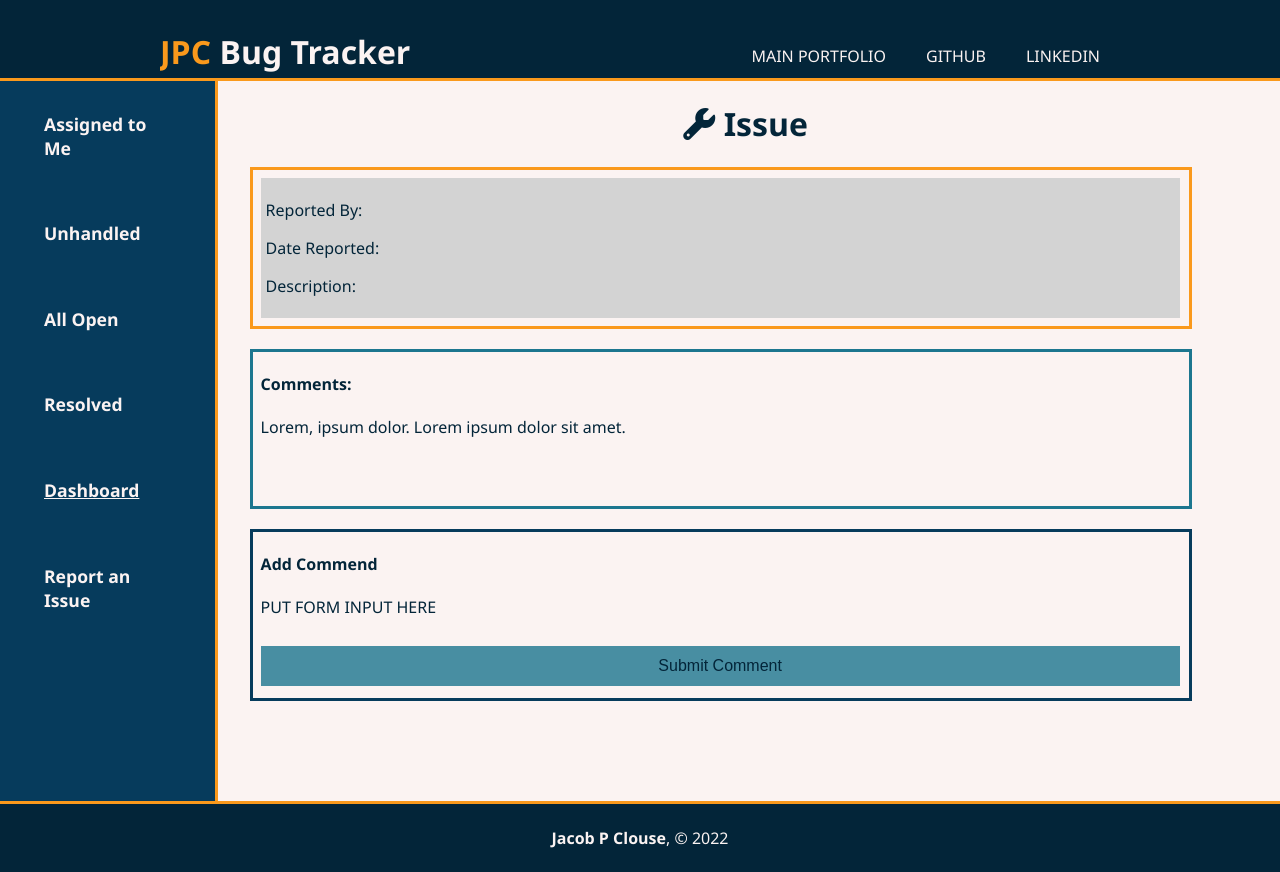
After one commit to jacobpclouse/bugTrackerV2, a Flask app: page /issue in a window 1280 px wide. The commit adds this page. Run offline with Flask 2, Linux system fonts and the light colour scheme; some libraries are stand-ins or nearby versions.

Commit message:
created individual issue page and created styles

```diff
--- a/app.py
+++ b/app.py
@@ -156,7 +156,10 @@ def unhandledIssues():
 
 
 # -=-=-=-=-=-=-=-=-=-=-=-=-=-=-=-=-=-=-=-=-=-=-=-=-=-=-=-=-=-=-=-=-=-=-=-=-=-=-=-=-=-=-=-=
-# # any unhandled issues -- orig
-# @app.route('/unhandled')
-# def unhandledIssues():
-#     return render_template('unhandled.html')
+# # SELECTED SPECIFIC ISSUE /issue/<int:user_id>
+@app.route('/issue')
+def specificIssue():
+    title = "JPC Bug Tracker | Issue No: "
+
+
+    return render_template('selected_issue.html')
--- a/static/css/dashboard-selections.css
+++ b/static/css/dashboard-selections.css
@@ -31,3 +31,61 @@
     font-weight: bold;
     font-size: 1.5rem;
 }
+
+
+
+/* Individual issues sytles */
+
+.issue-left,
+.issue-right {
+    width: 95%;
+    background-color: var(--clr-background);
+    margin-bottom: 20px;
+    text-align: left;
+    padding-left: 8px;
+    border: var(--clr-accent) 3px solid;
+    color: var(--clr-dark);
+    min-height: 20vh;
+}
+
+.issue-right:nth-child(even){
+    border: var(--clr-light) 3px solid;
+}
+
+.issue-right:nth-child(odd){
+    border: var(--clr-drk-v2) 3px solid;
+}
+
+
+.issue-left h1,
+.issue-right h1 {
+    font-weight: bold;
+    font-size: 1.5rem;
+}
+
+.issue-left div {
+    width: 99%;
+    background-color: var(--clr-border);
+    padding: 5px;
+    /* border: var(--clr-drk-v2) 3px solid; */
+    margin-top: 8px;
+    margin-bottom: 8px;
+
+}
+
+.specialBtn {
+    width: 99%;
+    height: 40px;
+    margin-top: 12px;
+    margin-bottom: 12px;
+    border: none;
+    background-color: var(--clr-light-transparent);
+    color: var(--clr-dark);
+    font-size: 1rem;
+}
+
+.specialBtn:hover{
+    background-color: var(--clr-accent);
+    font-weight: bold;
+
+}
--- /dev/null
+++ b/templates/selected_issue.html
@@ -0,0 +1,120 @@
+<!DOCTYPE html>
+<html lang="en">
+
+<head>
+  <meta charset="UTF-8">
+  <meta name="viewport" content="width=device-width, initial-scale=1.0">
+
+  <!-- SEO -->
+  <meta name="description" content="A new bug tracker by Jacob P Clouse">
+  <meta name="keywords" content="bug tracker">
+  <meta name="author" content="Jacob P Clouse">
+
+  <!-- Font Awesome -->
+  <script src="https://kit.fontawesome.com/26c2ec2f36.js" crossorigin="anonymous"></script>
+  <link href="https://fonts.googleapis.com/css?family=Source+Code+Pro:400,900|Source+Sans+Pro:300,900&display=swap"
+    rel="stylesheet">
+
+  <!-- Styles -->
+  <link rel="stylesheet" type="text/css" href="{{ url_for('static', filename='/css/style.css') }}">
+  <link rel="stylesheet" type="text/css" href="{{ url_for('static', filename='/css/dashboard-selections.css') }}">
+
+  <!-- Title of the Page -->
+  <title>JPC Bug Tracker | Issue</title>
+  <!-- ^^ have it so that the title of the issue comes through -->
+  <link rel="icon" type="image/x-icon" href="{{ url_for('static', filename='/images/favicon3.svg') }}">
+</head>
+
+<body>
+
+  <header>
+    <div class="container">
+      <div id="branding">
+        <h1><span class="highlight"> JPC </span> Bug Tracker</h1>
+      </div>
+      <nav>
+        <ul>
+          <li><a href="https://jacobpclouse.me/" target="_blank">Main Portfolio</a></li>
+          <li><a href="https://github.com/jacobpclouse" target="_blank">Github</a></li>
+          <li><a href="https://www.linkedin.com/in/jpclouse/" target="_blank">Linkedin</a></li>
+        </ul>
+      </nav>
+    </div>
+  </header>
+
+
+  <div class="main-container">
+    <div class="container-left">
+
+      <p class="container-left-item"><a href="{{url_for('assignedToMe')}}">Assigned to Me</a></p>
+      <p class="container-left-item"><a href="{{url_for('unhandledIssues')}}">Unhandled</a></p>
+      <p class="container-left-item"><a href="{{url_for('allOpenIssues')}}">All Open</a></p>
+      <p class="container-left-item"><a href="{{url_for('resolvedIssues')}}">Resolved</a></p>
+      <p class="container-left-item" id="selected-page">Dashboard</p>
+      <p class="container-left-item"><a href="{{url_for('reportAnIssue')}}">Report an Issue</a></p>
+
+      <!-- <p class="container-left-item"><a href="./assigned_to_me.html">Assigned to Me</a></p>
+      <p class="container-left-item"><a href="./unhandled.html">Unhandled</a></p>
+      <p class="container-left-item"><a href="./all_open.html">All Open</a></p>
+      <p class="container-left-item"><a href="./resolved.html">Resolved</a></p>
+      <p class="container-left-item" id="selected-page">Dashboard</p>
+      <p class="container-left-item"><a href="./report_an_issue.html">Report an Issue</a></p> -->
+
+    </div>
+
+    <div class="container-right">
+      <!-- Issue #(put id number) : (Title of the Issue) -->
+      <h1><i class="fas fa-wrench"></i> Issue</h1>
+
+      <div class="dashboard-selections">
+
+        <!--  Below use the issue specific styles to adjust -->
+        <div class="issue-left">
+          <!-- <h2>Title: </h2> -->
+          <div>
+            <p>Reported By:  </p>
+            <p>Date Reported: </p>
+            <p>Description:  </p>
+
+          </div>
+        </div>
+
+        <div class="issue-right">
+
+          <h4>Comments: </h4>
+          <p>Lorem, ipsum dolor. Lorem ipsum dolor sit amet. </p>
+        </div>
+
+        <div class="issue-right">
+
+          <h4>Add Commend</h4>
+          <p>PUT FORM INPUT HERE</p>
+          <input type="submit" value="Submit Comment" class="specialBtn">
+
+        </div>
+      </div>
+
+
+
+
+    </div>
+
+  </div>
+
+
+  </section>
+
+
+
+  <footer>
+    <p><strong>Jacob P Clouse</strong>, &copy; 2022</p>
+  </footer>
+  </div>
+
+  <!-- Javascript -->
+  <script src="{{ url_for('static', filename='/js/index.js') }}"></script>
+
+
+</body>
+
+</html>
```
Also changed, not shown: templates/OLD/Use AS BASE.html (added, +106 -0 lines).
